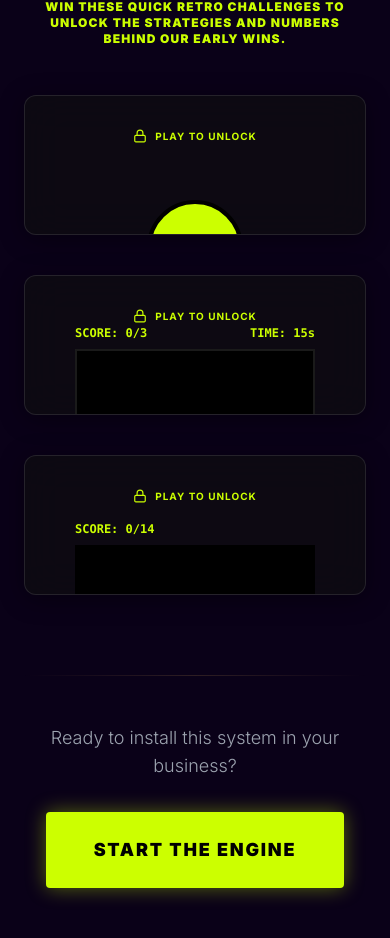
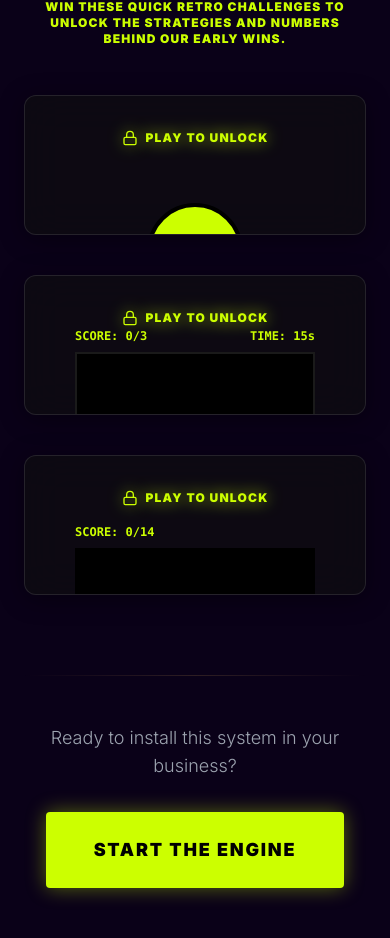
Before and after one commit to molinarana05/kinetic-website, a Next.js app: page / in a window 390 px wide. Shown: the part 4856-5794 px from the top of the page. Built offline with nearby package versions, Linux system fonts and the light colour scheme.

Commit message:
feat(games): implement snake retry, dotted visual, mobile controls, rig coin flip face, update card typography size

```diff
--- a/app/components/games/CoinFlipGame.tsx
+++ b/app/components/games/CoinFlipGame.tsx
@@ -52,10 +52,10 @@ export const CoinFlipGame: React.FC<GameProps> = ({ onWin, onLose }) => {
                     className="w-full h-full relative"
                     style={{ transformStyle: 'preserve-3d' }}
                 >
-                    {/* HEADS */}
-                    <div className="absolute inset-0 bg-[#CCFF00] rounded-full flex items-center justify-center border-4 border-black font-black text-black tracking-widest text-sm"
+                    {/* FRONT */}
+                    <div className="absolute inset-0 bg-[#CCFF00] rounded-full flex items-center justify-center text-center px-1 border-4 border-black font-black text-black tracking-widest text-[11px] leading-tight"
                         style={{ backfaceVisibility: 'hidden' }}>
-                        HEADS
+                        FLIP<br />COIN
                     </div>
                     {/* TAILS */}
                     <div className="absolute inset-0 bg-black rounded-full flex items-center justify-center border-4 border-[#CCFF00] text-[#CCFF00] font-black tracking-widest text-sm"
--- a/app/components/games/SnakeGame.tsx
+++ b/app/components/games/SnakeGame.tsx
@@ -214,13 +214,13 @@ export const SnakeGame: React.FC<GameProps> = ({ onWin, onLose }) => {
                 ))}
 
                 {/* Overlays */}
-                {status === 'IDLE' && (
+                {(status === 'IDLE' || status === 'LOSE') && (
                     <div className="absolute inset-0 flex items-center justify-center bg-black/60 backdrop-blur-sm z-30 pointer-events-auto">
                         <button
                             onClick={(e) => { e.preventDefault(); e.stopPropagation(); startGame(); }}
                             className="bg-[#CCFF00] text-black px-4 py-2 font-bold uppercase tracking-widest text-xs rounded hover:bg-white transition-colors relative z-50 pointer-events-auto cursor-pointer"
                         >
-                            START GAME
+                            {status === 'IDLE' ? 'START GAME' : 'RETRY'}
                         </button>
                     </div>
                 )}
--- a/app/components/ui/GameCard.tsx
+++ b/app/components/ui/GameCard.tsx
@@ -61,8 +61,8 @@ export const GameCard: React.FC<GameCardProps> = ({
                     className={`absolute inset-0 group p-8 border-white/5 bg-black/40 backdrop-blur-sm flex flex-col overflow-hidden h-full transition-opacity duration-300 ${!isUnlocked ? 'z-20 pointer-events-auto opacity-100' : 'z-10 pointer-events-none opacity-0'}`}
                 >
                     <div className="flex items-center justify-center gap-2 mb-2 pointer-events-none">
-                        <Lock size={14} className="text-[#CCFF00]" />
-                        <span className="text-[10px] uppercase font-bold text-[#CCFF00] tracking-widest">
+                        <Lock size={16} className="text-[#CCFF00] drop-shadow-[0_0_8px_rgba(204,255,0,0.8)]" />
+                        <span className="text-[12px] md:text-sm uppercase font-black text-[#CCFF00] tracking-widest drop-shadow-[0_0_8px_rgba(204,255,0,0.8)]">
                             PLAY TO UNLOCK
                         </span>
                     </div>
@@ -71,8 +71,8 @@ export const GameCard: React.FC<GameCardProps> = ({
                         {gameComponent}
                     </div>
 
-                    <div className="text-center mt-4 h-10 flex items-end justify-center pointer-events-none">
-                        <p className="text-xs text-gray-400 font-light italic">{gameThematicTieIn}</p>
+                    <div className="text-center mt-4 h-10 flex items-end justify-center pointer-events-none px-2">
+                        <p className="text-sm md:text-base text-gray-300 font-medium italic drop-shadow-md">{gameThematicTieIn}</p>
                     </div>
                 </Card>
 
```
